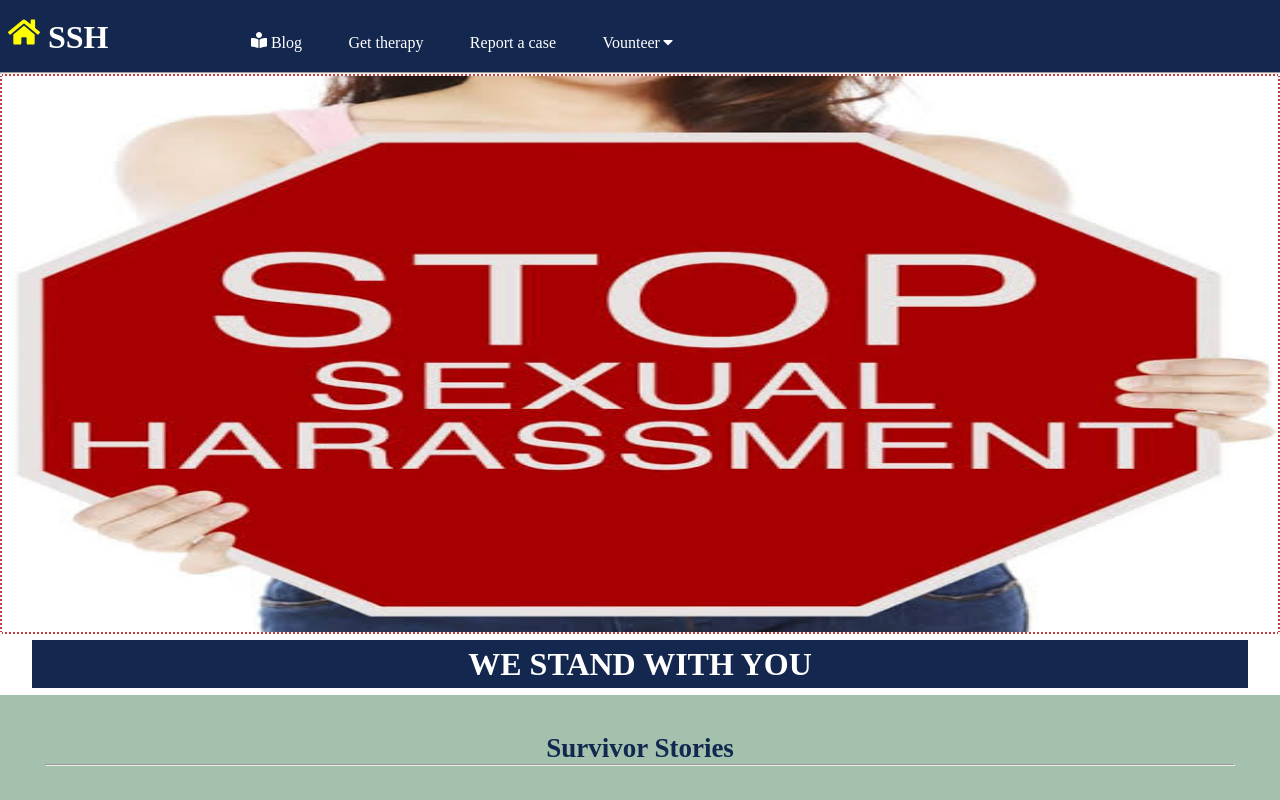
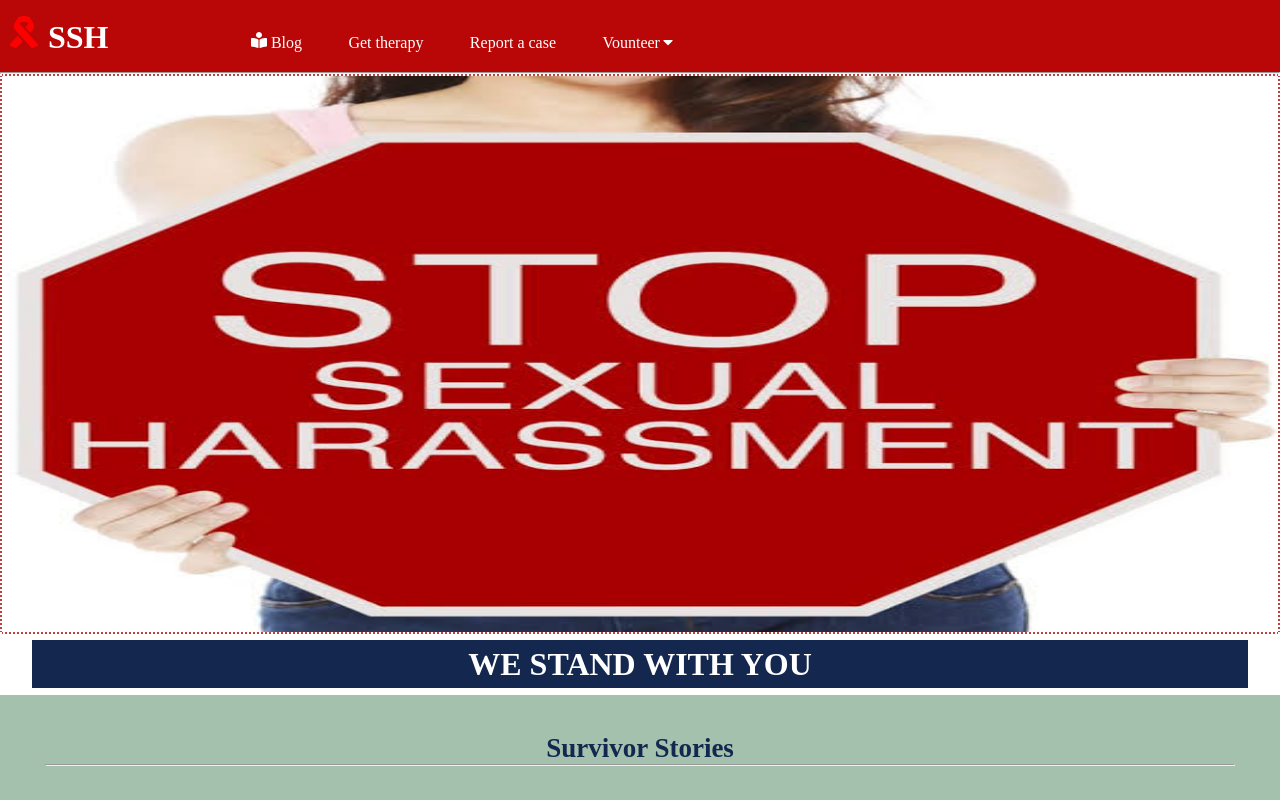
Before and after one commit to ChiamakaEzeoke/atechsolutions, a React (Create React App) app: page / in a window 1280 px wide. Shown: the top 800 px of the page. Built offline with nearby package versions, Linux system fonts and the light colour scheme.

Commit message:
update navbar

```diff
--- a/src/components/Navbar.js
+++ b/src/components/Navbar.js
@@ -1,7 +1,7 @@
 import React from "react";
 import { Link } from "react-router-dom";
 import styled from "styled-components";
-import { FaBars, FaHome, FaBookReader, FaCaretDown } from "react-icons/fa";
+import { FaBars, FaRibbon, FaBookReader, FaCaretDown } from "react-icons/fa";
 
 const Navbar = () => {
   const toggleVisibility = () => {
@@ -23,7 +23,7 @@ const Navbar = () => {
             <h3>
               {" "}
               <span className="icon homeicon">
-                <FaHome />
+                <FaRibbon />
               </span>{" "}
               SSH
             </h3>
@@ -52,10 +52,10 @@ const Navbar = () => {
           </span>
           <ul id="Vdropdownitem">
             <li>
-              <Link to='/signin'>sign in</Link>
+              <Link to="/signin">sign in</Link>
             </li>
             <li>
-              <Link to='/signin'>sign up</Link>
+              <Link to="/signin">sign up</Link>
             </li>
           </ul>
         </li>
@@ -75,16 +75,27 @@ const Navbar = () => {
             Blog
           </Link>
         </li>
-        <Link> <li className=""> Get therapy </li></Link>
-        <Link to='/report'><li className="">Report a case</li></Link>
+        <Link>
+          {" "}
+          <li className=""> Get therapy </li>
+        </Link>
+        <Link to="/report">
+          <li className="">Report a case</li>
+        </Link>
         <li className=" " id="Vdropdown">
           Vounteer{" "}
           <span>
             <FaCaretDown />
           </span>
           <ul id="Vdropdownitem">
-          <Link to='/signin'> <li>sign in</li></Link>
-          <Link to='/signin'> <li>sign up</li></Link>
+            <Link to="/signin">
+              {" "}
+              <li>sign in</li>
+            </Link>
+            <Link to="/signin">
+              {" "}
+              <li>sign up</li>
+            </Link>
           </ul>
         </li>
       </ul>
@@ -95,9 +106,8 @@ const Navbar = () => {
 const NavMenu = styled.nav`
   position: sticky;
   top: 0;
-  background-color: #13274f;
+  background-color:   rgb(185, 7, 7);
   z-index: 20;
-  margin-right:-2em;
   ul {
     list-style-type: none;
     margin: 0;
@@ -117,11 +127,11 @@ const NavMenu = styled.nav`
     margin-right: 3em;
     font-size: xx-large;
   }
-  li h3 >span{
-    color: yellow;
+  li h3 > span {
+    color: red;
   }
   li.menudropdown {
-    color: yellow;
+    color: white;
     font-size: x-large;
 
     display: none;
```
